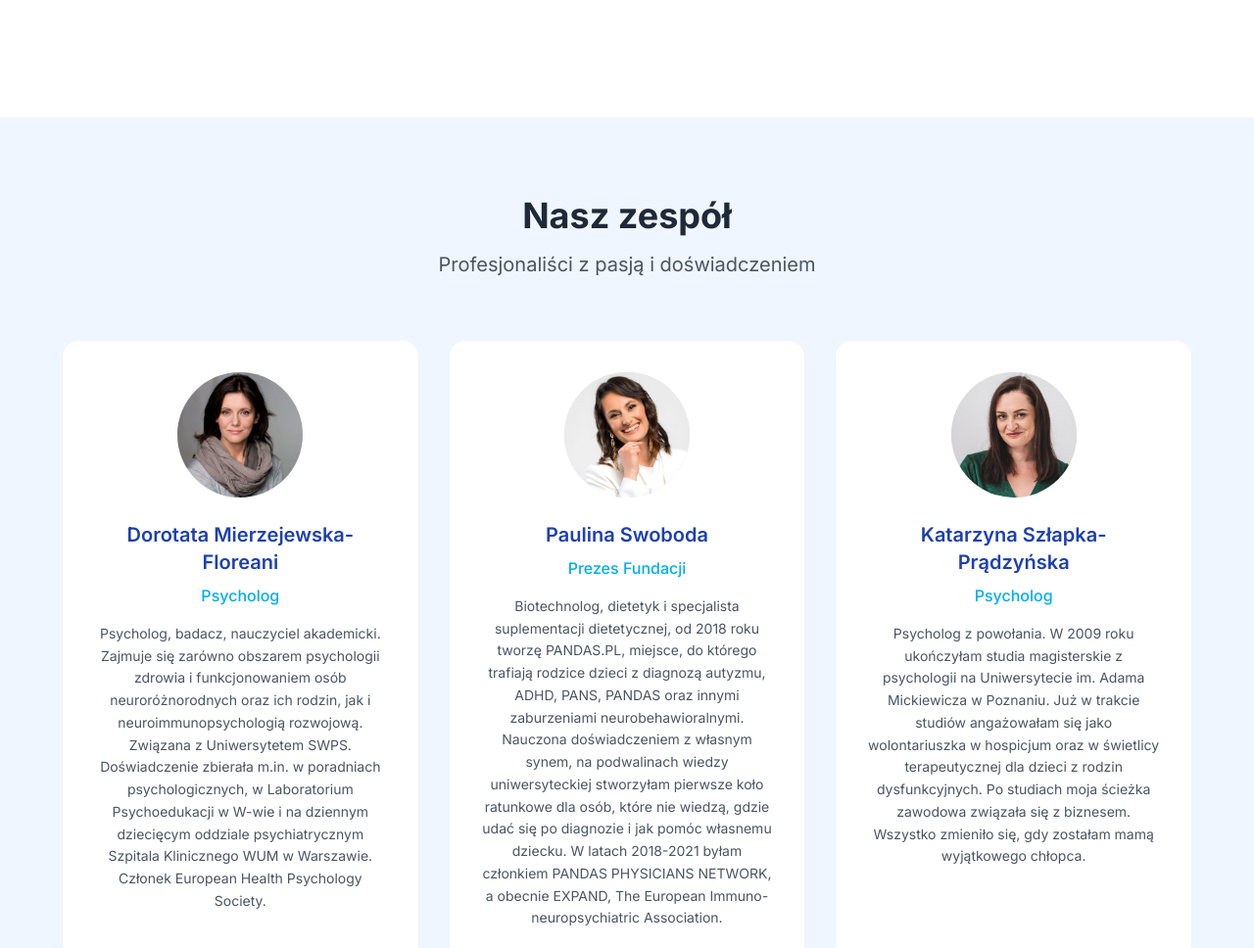
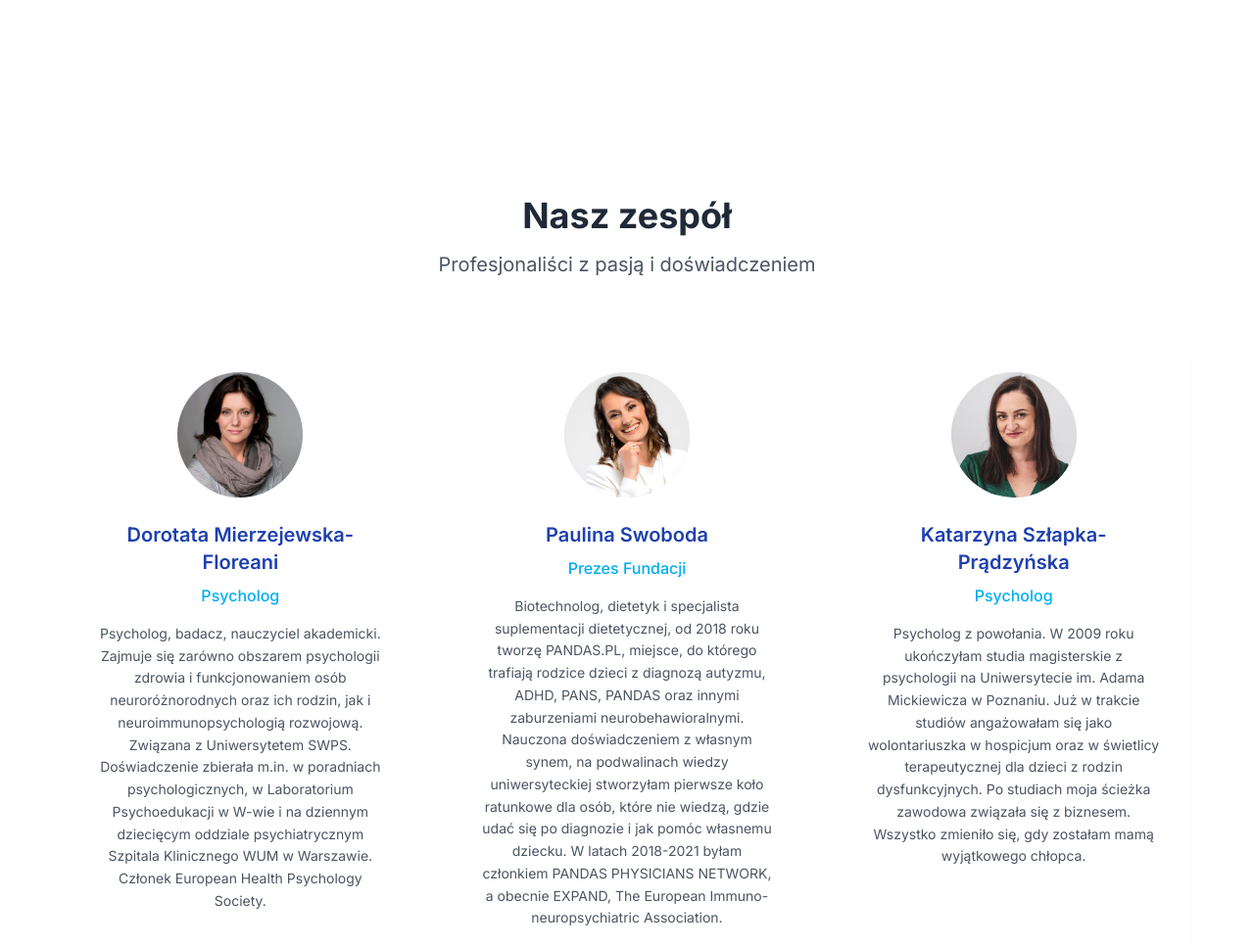
Before and after one commit to jacosaj/fundacja-pans-pandas, a plain HTML site: page index.html in a window 1280 px wide. Shown: the part 2540-3508 px from the top of the page at 98% size. Drawn offline with nearby package versions, Linux system fonts and the light colour scheme.

Commit message:
fix: bcg change

```diff
--- a/index.html
+++ b/index.html
@@ -316,7 +316,7 @@
     </section>
 
     <!-- Zespół -->
-    <section id="zespol" class="py-20 bg-light-blue animate-fade-in">
+    <section id="zespol" class="py-20 bg-white animate-fade-in">
         <div class="container mx-auto px-4">
             <div class="max-w-6xl mx-auto">
                 <div class="text-center mb-16">
```
